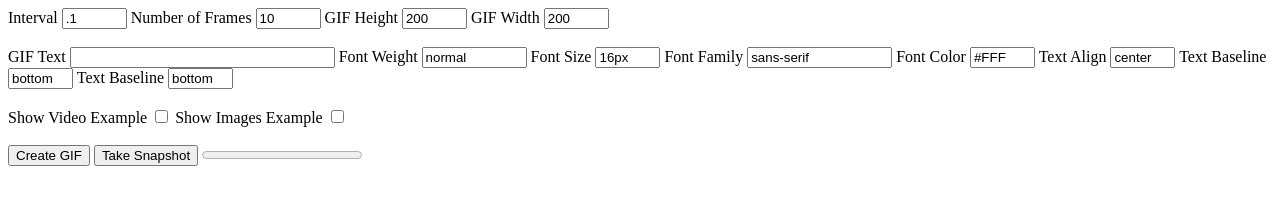
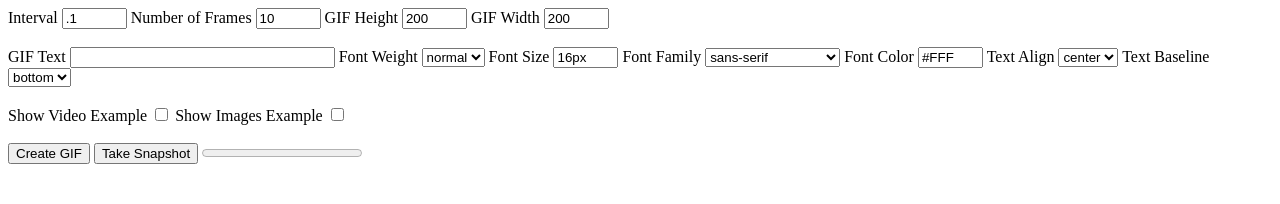
Before and after one commit to michael-benin-CN/gifshot, a website: page index.html in a window 1280 px wide. Drawn offline with Linux system fonts and the light colour scheme.

Commit message:
Updated index.html demo page

```diff
--- a/index.html
+++ b/index.html
@@ -24,26 +24,38 @@
         <input name="gifText" id="gifText" value="" size="30"></input>
 
         <label for="fontWeight">Font Weight</label>
-        <input name="fontWeight" id="fontWeight" value="normal" size="10"></input>
+        <select name="fontWeight" id="fontWeight">
+          <option value="normal">normal</option>
+          <option value="bold">bold</option>
+        </select>
 
         <label for="fontSize">Font Size</label>
         <input name="fontSize" id="fontSize" value="16px" size="5"></input>
 
         <label for="fontFamily">Font Family</label>
-        <input name="fontFamily" id="fontFamily" value="sans-serif" size="15"></input>
+        <select name="fontFamily" id="fontFamily">
+          <option value="sans-serif">sans-serif</option>
+          <option value="Arial">Arial</option>
+          <option value="Calibri">Calibri</option>
+          <option value="Times New Roman">Times New Roman</option>
+        </select>
 
         <label for="fontColor">Font Color</label>
         <input name="fontColor" id="fontColor" value="#FFF" size="5"></input>
 
         <label for="textAlign">Text Align</label>
-        <input name="textAlign" id="textAlign" value="center" size="5"></input>
+        <select name="textAlign" id="textAlign">
+          <option value="center">center</option>
+          <option value="left">left</option>
+          <option value="right">right</option>
+        </select>
 
         <label for="textBaseline">Text Baseline</label>
-        <input name="textBaseline" id="textBaseline" value="bottom" size="5"></input>
-
-        <label for="textBaseline">Text Baseline</label>
-        <input name="textBaseline" id="textBaseline" value="bottom" size="5"></input>
-
+        <select name="textBaseline" id="textBaseline">
+          <option value="bottom">bottom</option>
+          <option value="center">center</option>
+          <option value="top">top</option>
+        </select>
         <br><br>
 
         <label for="video">Show Video Example</label>
@@ -88,6 +100,8 @@ function downloadURI(uri, name) {
 
     form.onsubmit = function(e){
       e.preventDefault();
+
+      console.log('fontFamily.value', fontFamily.value);
 
       gifshot.createGIF({
         'video': video.checked ? ['example.mp4', 'example.ogv'] : null,
--- a/src/gifshot.js
+++ b/src/gifshot.js
@@ -1459,7 +1459,7 @@ screenShot = function (AnimatedGIF) {
                         context.fillStyle = fontColor;
                         context.textAlign = textAlign;
                         context.textBaseline = textBaseline;
-                        context.fillText(text, textXCoordinate ? textXCoordinate : gifWidth / 2, textYCoordinate ? textYCoordinate : gifHeight);
+                        context.fillText(text, textXCoordinate, textYCoordinate);
                     }
                     ag.addFrameImageData(context.getImageData(0, 0, gifWidth, gifHeight));
                     pendingFrames = framesLeft;
--- a/src/modules/screenShot.js
+++ b/src/modules/screenShot.js
@@ -57,7 +57,7 @@ define([
 						context.fillStyle = fontColor;
 						context.textAlign = textAlign;
 						context.textBaseline = textBaseline;
-						context.fillText(text, (textXCoordinate ? textXCoordinate : gifWidth/2), (textYCoordinate ? textYCoordinate : gifHeight));
+						context.fillText(text, textXCoordinate, textYCoordinate);
 					}
 
 					ag.addFrameImageData(context.getImageData(0, 0, gifWidth, gifHeight));
```
Also changed, not shown: build/gifshot.js, build/gifshot.min.js.
